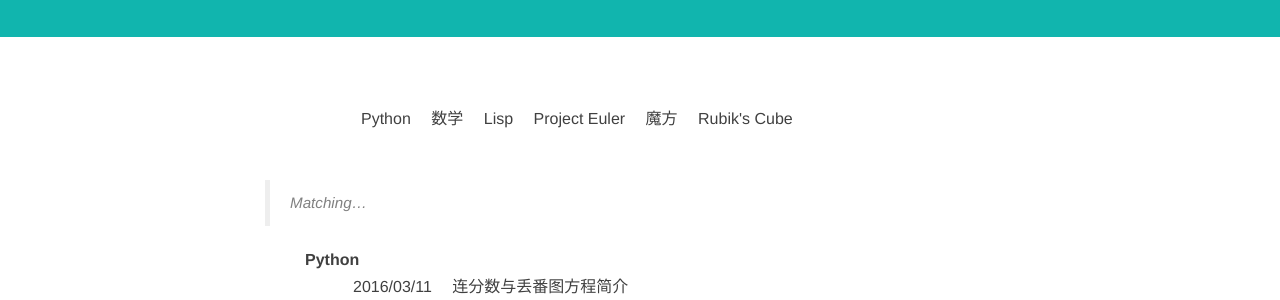
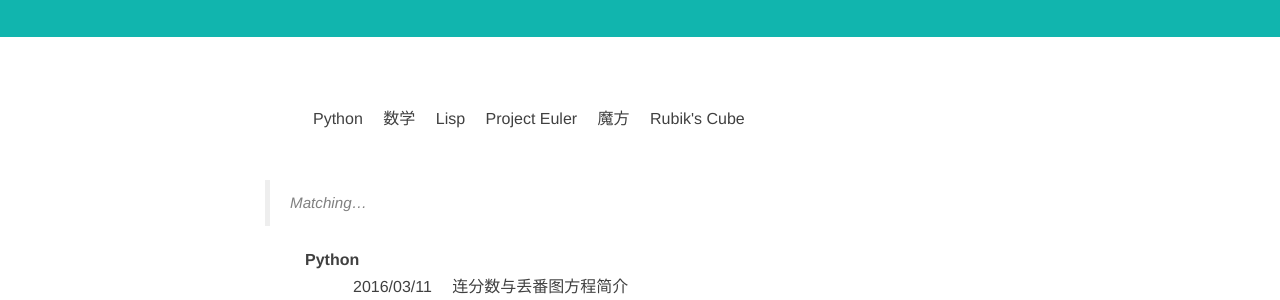
Before and after one commit to ceares/ceares.github.io, a Jekyll site: the page built from tags.md, in a window 1280 px wide. Shown: the part 391-691 px from the top of the page. Built offline with Jekyll 4.4.1, drawn with Linux system fonts in a browser that asks for light colours; nearby versions of some CDN libraries; library files that are not in the unit come from our copies.

Commit message:
Update tags.md

```diff
--- a/tags.md
+++ b/tags.md
@@ -5,7 +5,7 @@
 header-img: "img/semantic.jpg"
 ---
 
-<div id='tag_cloud' style="margin:0.5in 1in;">
+<div id='tag_cloud' style="margin:0.5in;">
 {% for tag in site.tags %}
 <a href="#{{ tag[0] }}" title="{{ tag[0] }}" rel="{{ tag[1].size }}" style="margin-right:1em;">{{ tag[0] }}</a>
 {% endfor %}
```
